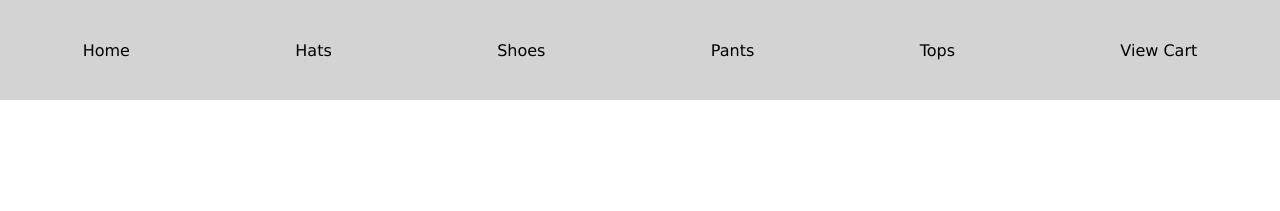
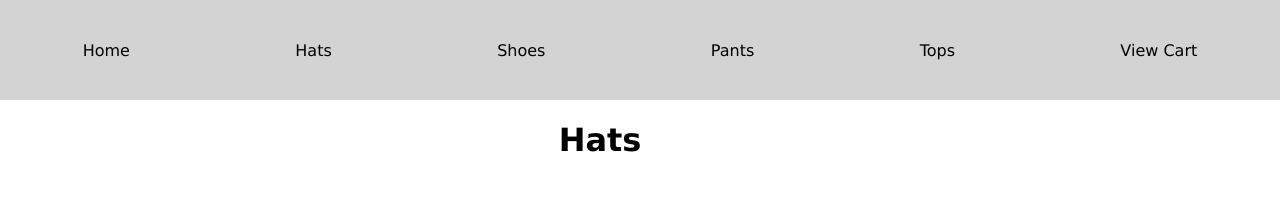
Before and after one commit to Rstamper6/JSProject1, a plain HTML site: page Hats/Hats.html in a window 1280 px wide. Shown: the top 211 px of the page. Drawn offline with Linux system fonts and the light colour scheme.

```diff
--- a/Hats/Hats.css
+++ b/Hats/Hats.css
@@ -42,6 +42,12 @@ figcaption{
   border: 1px solid;
 }
 
+h1 {
+ display: flex;
+ justify-content: center;
+ transform: translateX(-40px);
+}
+
 @media screen and (min-width: 600px) {
     #Hatimgs {
         display: flex;
--- a/Hats/Hats.html
+++ b/Hats/Hats.html
@@ -16,6 +16,7 @@
         <a href="/tops/tops.html" class="nav" id="tops">Tops</a>
         <a href="#" class="nav" id="cart">View Cart</a>
     </header>
+    <h1 class="Hat-head">Hats</h1>
 
     <div id="Hatimgs">
         <div>
```
